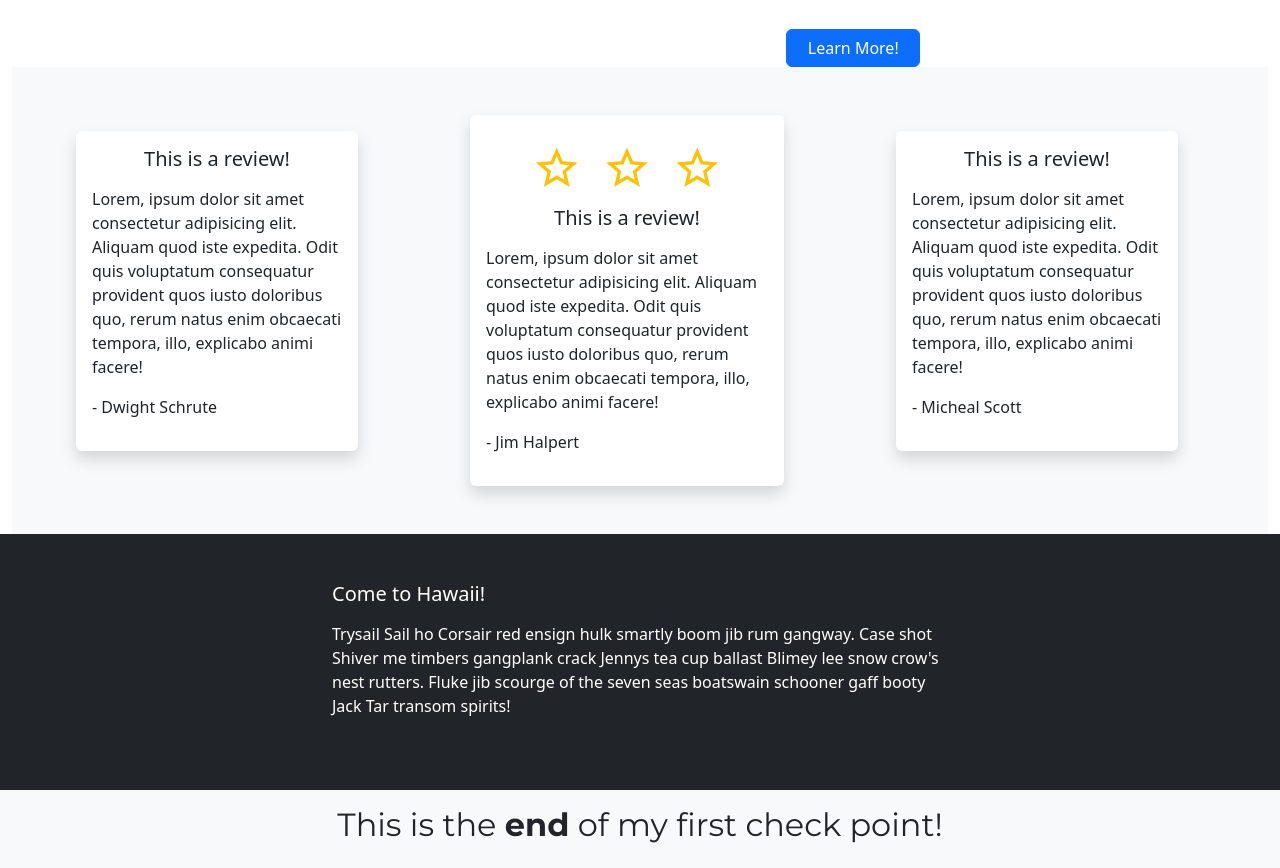
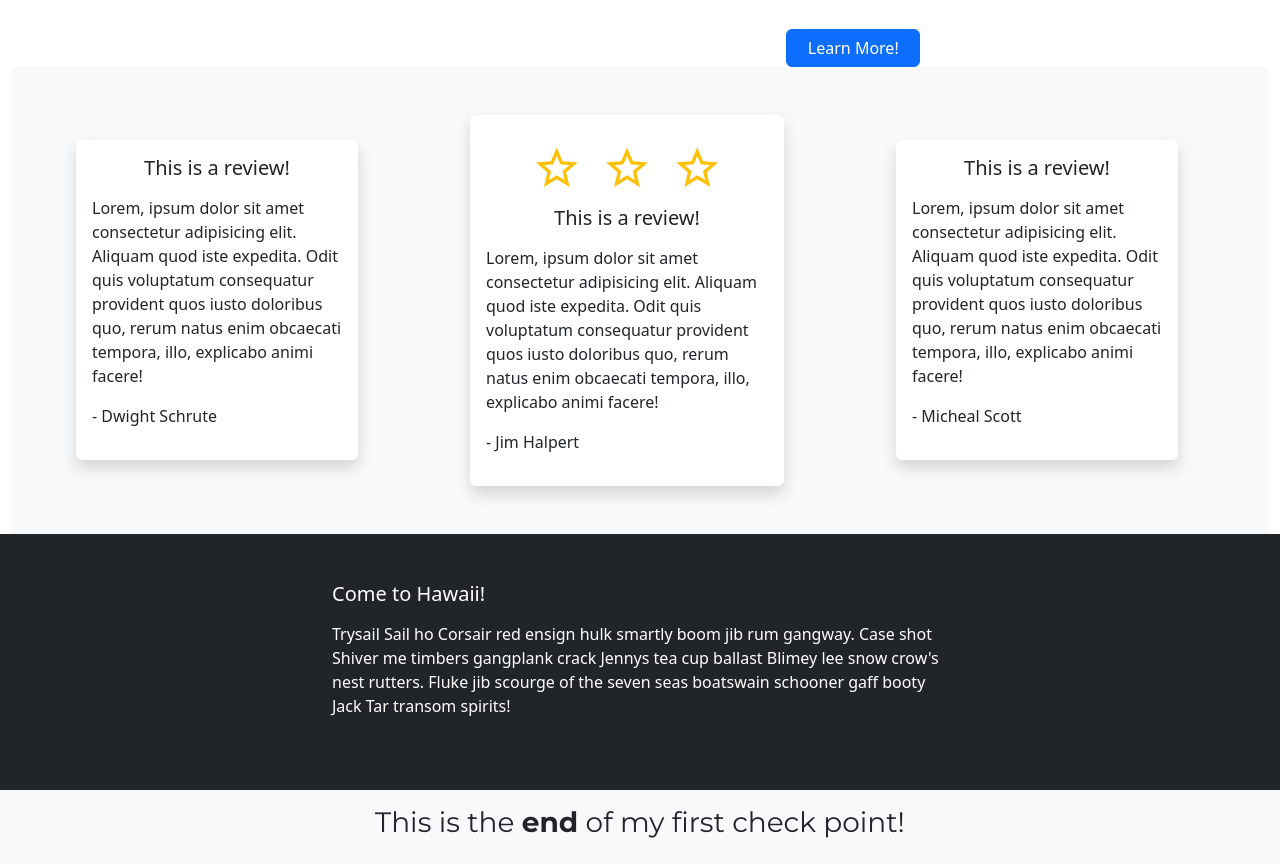
Before and after one commit to zachrasmussen/checkpoint1, a plain HTML site: page index.html in a window 1280 px wide. Shown: the part 1643-2511 px from the top of the page. Drawn offline with nearby package versions, Linux system fonts and the light colour scheme.

Commit message:
checkpoint1

```diff
--- a/index.html
+++ b/index.html
@@ -156,7 +156,7 @@
         </section>
 
         <section class="container-fluid">
-            <div class="row bg-light py-5">
+            <div class="row bg-light align-items-center py-5">
                 <card class="col-10 col-md-3 mx-4 mx-md-5 p-3 ">
                     <div class="bg-white rounded-2 shadow rounded p-3">
                         <h5 class="text-center pb-2">This is a review!</h5>
@@ -205,7 +205,7 @@
         </div>
 
         <div class="row bg-light py-3">
-            <h2 class="text-center mont-font">This is the <b>end</b> of my first check point!</h2>
+            <h3 class="text-center mont-font">This is the <b>end</b> of my first check point!</h3>
         </div>
 
     </footer>
--- a/style.css
+++ b/style.css
@@ -26,7 +26,3 @@
 .f-size {
     font-size: 50px;
 }
-
-.min-h {
-    min-height: 12em;
-}
```
